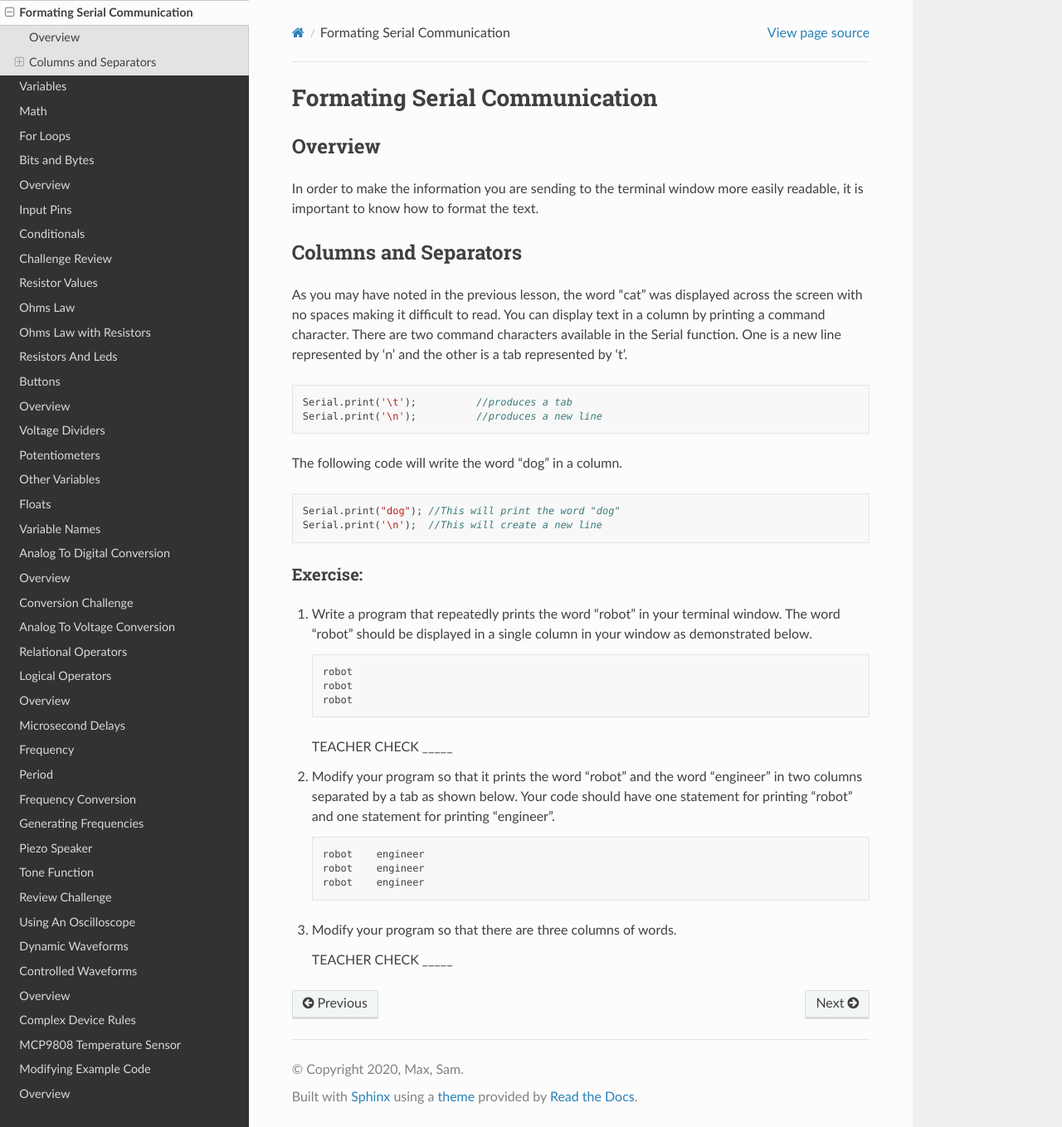
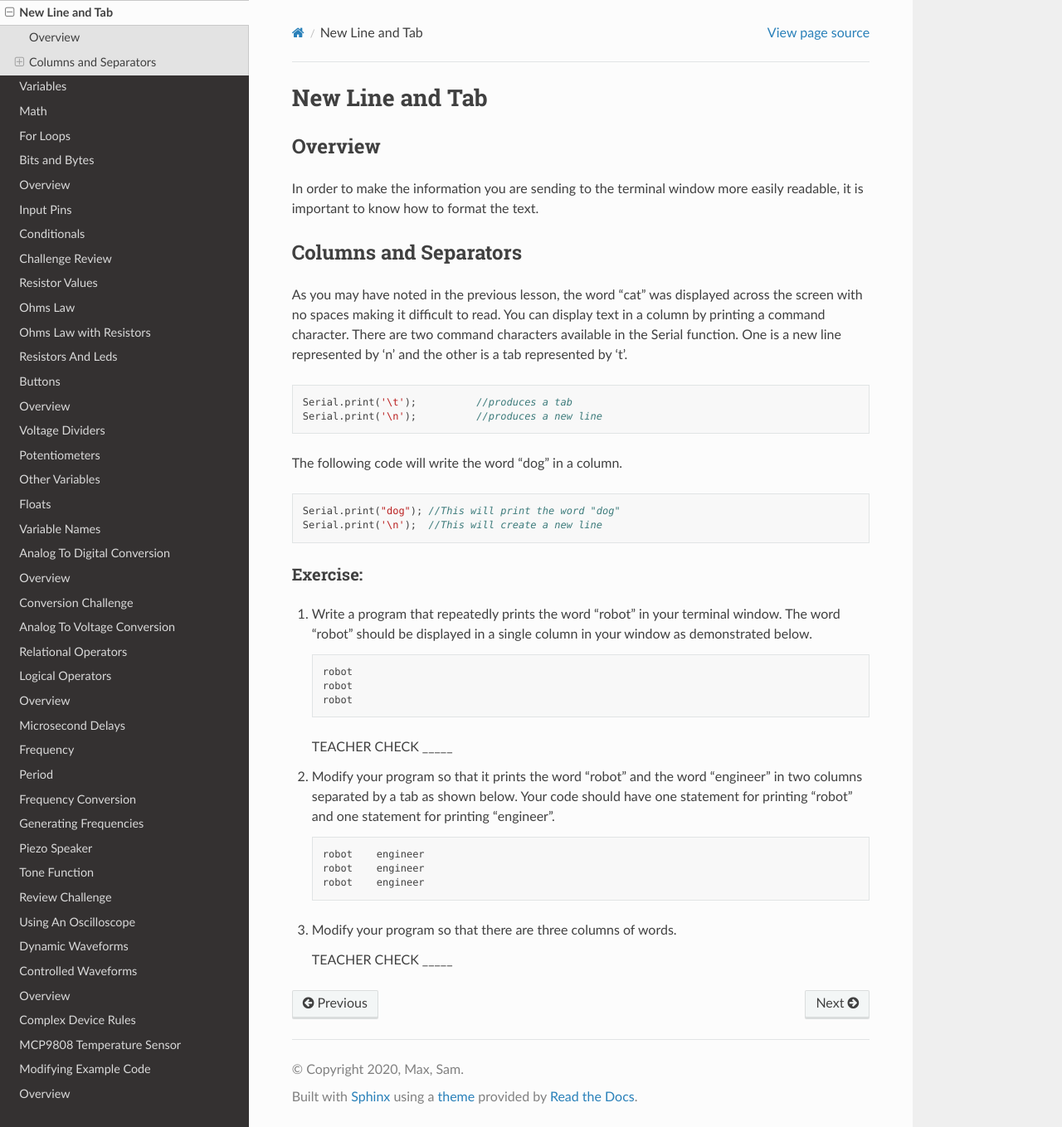
Before and after one commit to maxtkc/mvths-wiki, a Sphinx documentation site: the page built from docs/014b-formating-serial-communication.rst, in a window 1280 px wide and 1359 px high. Shown: the whole window at 83% size. Built offline with Sphinx 7.4.7 and the Read the Docs theme 2.0.0, drawn with Linux system fonts in a browser that asks for light colours; pages that are not in the unit, such as notebooks, are missing from menus.

Commit message:
Update 014b-formating-serial-communication.rst

```diff
--- a/docs/014b-formating-serial-communication.rst
+++ b/docs/014b-formating-serial-communication.rst
@@ -1,4 +1,4 @@
-Formating Serial Communication
+New Line and Tab
 ==============================
 
 Overview
```
